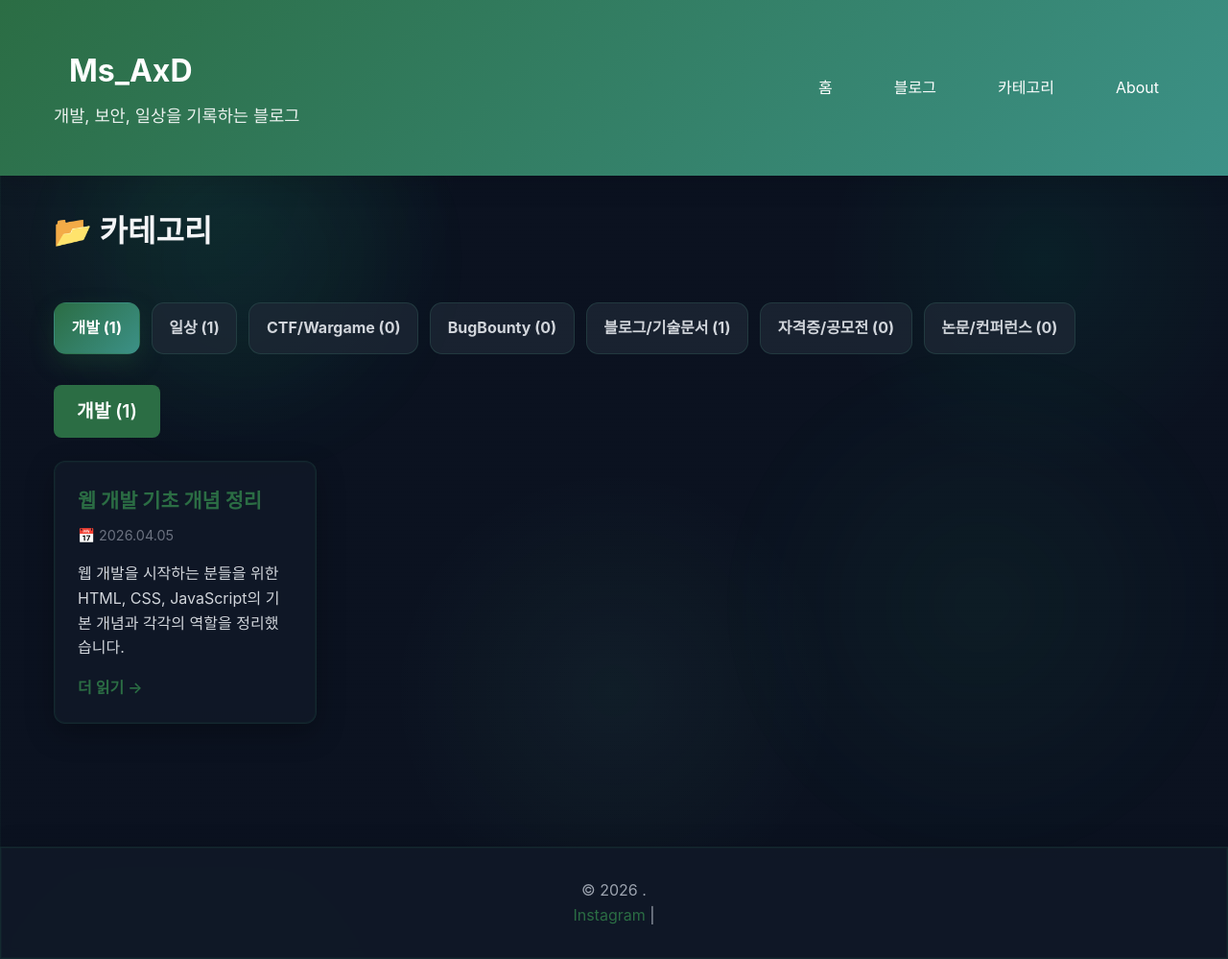
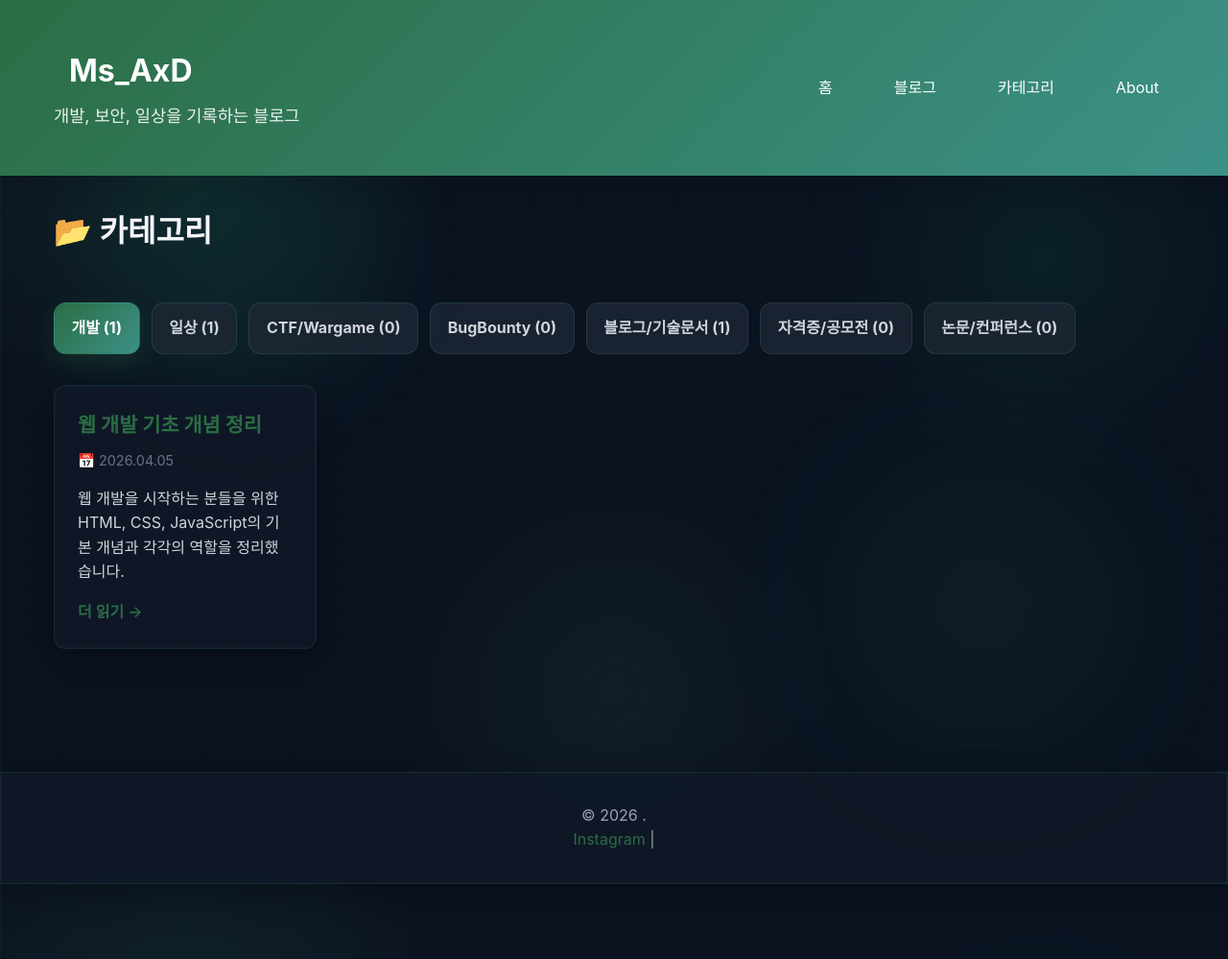
Before and after one commit to ms-axd/ms-axd.github.io, a Jekyll site: the page built from categories.html, in a window 1280 px wide. Shown: the whole page at 96% size. Built offline with Jekyll 4.4.1, drawn with Linux system fonts in a browser that asks for light colours; after the commit the page ends 921 px from its top, so only the background shows below that.

Commit message:
categori tab2

```diff
--- a/categories.html
+++ b/categories.html
@@ -38,10 +38,6 @@ permalink: /categories/
     class="category-panel{% if forloop.first %} is-active{% endif %}"
     role="tabpanel">
   <div class="category-section">
-    <div class="category-title">
-      {{ category }} ({{ cat_posts }})
-    </div>
-
     <div class="category-posts">
       {% if cat_posts > 0 %}
         {% for post in matched_posts %}
```
